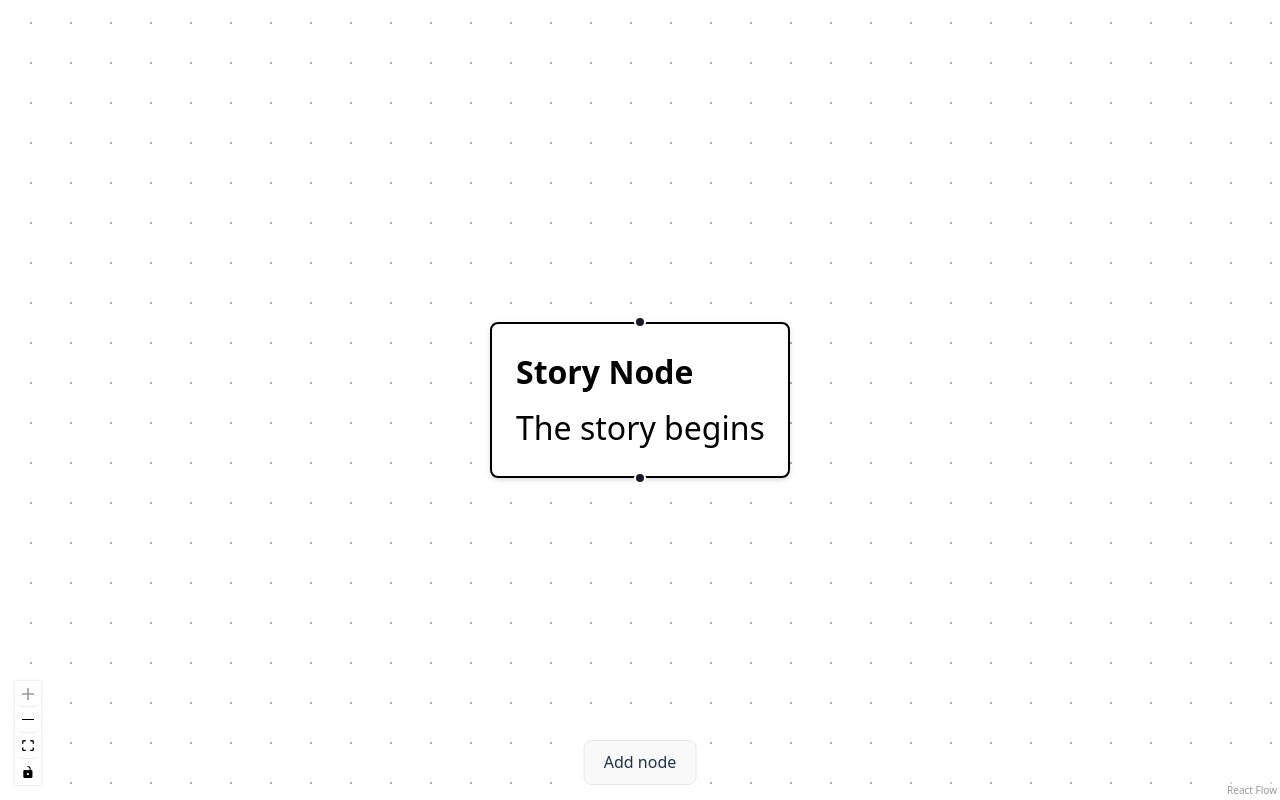
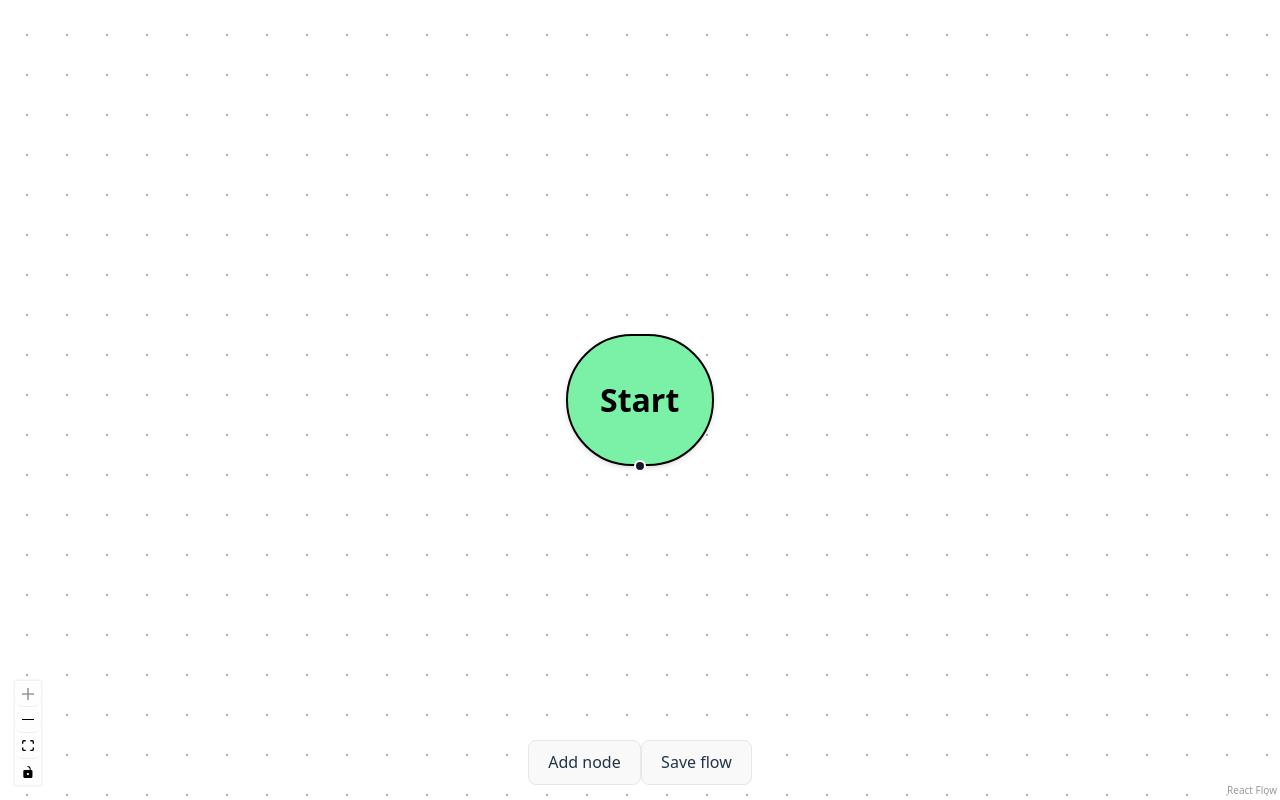
Before and after one commit to ssikors/plot-branch, a React (Vite) app in the folder plot-branch-client/: page / in a window 1280 px wide. Built offline with nearby package versions, Linux system fonts and the light colour scheme; no server answers.

Commit message:
Added start node

```diff
--- a/plot-branch-client/src/App.tsx
+++ b/plot-branch-client/src/App.tsx
@@ -9,12 +9,13 @@ import {
   useReactFlow,
 } from '@xyflow/react';
 import '@xyflow/react/dist/style.css';
-import { StoryNode } from './components/StoryNode';
+import { StoryNode } from './components/nodes/StoryNode';
 
 import useStore from './store/store';
 import { useShallow } from 'zustand/shallow';
 import { useEffect } from 'react';
 import axios from 'axios';
+import { StartNode } from './components/nodes/StartNode';
 
 const selector = (state: any) => ({
   nodes: state.nodes,
@@ -48,6 +49,11 @@ export default function App() {
 
   const reactFlow = useReactFlow();
 
+  const onSave = () => {
+    const flow = reactFlow.toObject()
+    console.log(JSON.stringify(flow))
+  }
+
   function addStoryNode() {
     const id = `story-${nodes.length + 1}`;
 
@@ -66,7 +72,8 @@ export default function App() {
     );
   };
   const nodeTypes: NodeTypes = {
-    storyNode: StoryNode
+    storyNode: StoryNode,
+    startNode: StartNode
   }
 
   return (
@@ -90,6 +97,12 @@ export default function App() {
           >
             Add node
           </button>
+          <button
+            onClick={onSave}
+            className="rounded bg-black px-3 py-1 text-white"
+          >
+            Save flow
+          </button>
         </Panel>
       </ReactFlow>
     </div>
--- /dev/null
+++ b/plot-branch-client/src/components/nodes/StartNode.tsx
@@ -0,0 +1,14 @@
+
+import { Handle, Position, type NodeProps, type Node } from '@xyflow/react';
+
+
+type StartNode = Node;
+
+export function StartNode({ data }: NodeProps<StartNode>) {
+  return (
+    <div className="rounded-full border bg-green-300 p-4 pt-5 shadow">
+      <div className="font-bold mb-1 text-center">Start</div>
+      <Handle type="source" position={Position.Bottom} />
+    </div>
+  );
+}
--- a/plot-branch-client/src/components/StoryNode.tsx
+++ b/plot-branch-client/src/components/nodes/StoryNode.tsx
@@ -1,5 +1,5 @@
 
-import { Handle, Position, type NodeProps, type Node } from '@xyflow/react';
+import { Handle, Position, useNodeConnections, type NodeProps, type Node } from '@xyflow/react';
 import { useState } from 'react';
 
 type StoryNode = Node<{ description: string }, 'value'>;
@@ -8,13 +8,17 @@ export function StoryNode({ data }: NodeProps<StoryNode>) {
   const [isEditing, setIsEditing] = useState(false);
   const [value, setValue] = useState(data.description);
 
+  const connections = useNodeConnections({
+    handleType: "source",
+  });
+
   const commit = () => {
     data.description = value;
     setIsEditing(false);
   };
 
   return (
-    <div className="rounded border bg-white p-3 shadow min-w-37.5">
+    <div className="rounded border bg-white p-3 shadow min-w-37.5 text-center">
       <div className="font-bold mb-1">Story Node</div>
 
       {isEditing ? (
@@ -42,7 +46,7 @@ export function StoryNode({ data }: NodeProps<StoryNode>) {
       )}
 
       <Handle type="target" position={Position.Top} />
-      <Handle type="source" position={Position.Bottom} />
+      <Handle isConnectable={connections.length < 1} type="source" position={Position.Bottom} />
     </div>
   );
 }
--- a/plot-branch-client/src/store/nodes.ts
+++ b/plot-branch-client/src/store/nodes.ts
@@ -3,8 +3,8 @@ import { type Node } from "@xyflow/react";
 export const initialNodes: Node[] = [
   {
     id: 'n1',
-    type: 'storyNode',
+    type: 'startNode',
     position: { x: 200, y: 0 },
-    data: { description: "The story begins" },
+    data: {}
   },
 ];
--- a/plot-branch-client/src/store/store.ts
+++ b/plot-branch-client/src/store/store.ts
@@ -1,5 +1,5 @@
 import { create } from 'zustand';
-import { addEdge, applyNodeChanges, applyEdgeChanges, type Node } from '@xyflow/react';
+import { addEdge, applyNodeChanges, applyEdgeChanges } from '@xyflow/react';
 
 import { initialNodes } from './nodes';
 import { initialEdges } from './edges';
```
